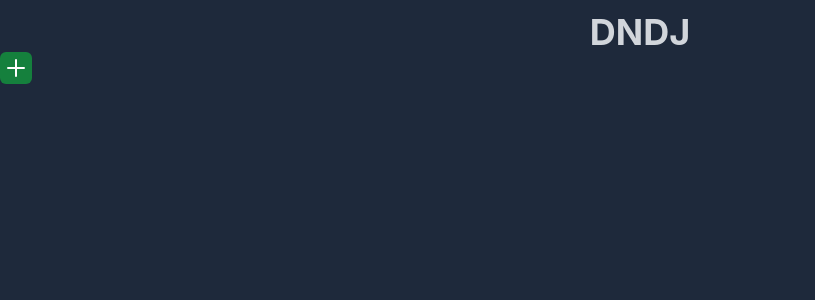
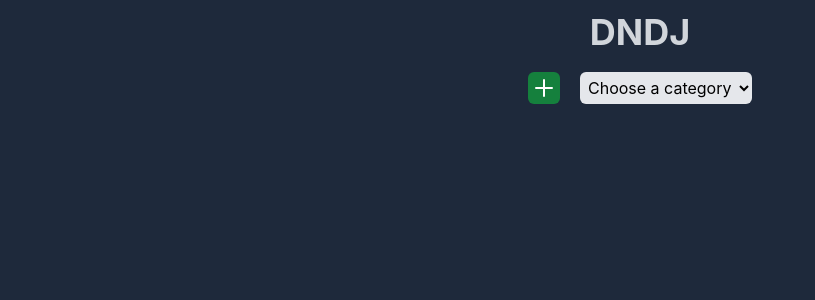
Before and after one commit to mackhack321/dndj, a React (Create React App) app: page / in a window 1280 px wide. Shown: the top 300 px of the page, without its empty margins (0-815 px from the left). Built offline with nearby package versions, Linux system fonts and the light colour scheme.

Commit message:
add category filtering

```diff
--- a/src/App.js
+++ b/src/App.js
@@ -7,6 +7,7 @@ import NewTrack from "./components/NewTrack";
 function App() {
   const [tracks, setTracks] = useState([]);
   const [showNewTrack, setShowNewTrack] = useState(false);
+  const [selectedCategory, setSelectedCategory] = useState("default");
 
   function updateTracks() {
     let tracks = JSON.parse(localStorage.getItem("tracks"));
@@ -19,7 +20,9 @@ function App() {
   }
 
   function addTrack(title, link, category) {
-    let tracks = JSON.parse(localStorage.getItem("tracks"));
+    if (title === "" || link === "" || category === "") {
+      setShowNewTrack(false);
+    } else {
       tracks.push({
         title: title,
         link: link,
@@ -27,10 +30,11 @@ function App() {
       });
       localStorage.setItem("tracks", JSON.stringify(tracks));
       updateTracks();
+      setShowNewTrack(false);
+    }
   }
 
   function deleteTrack(title, link, category) {
-    let tracks = JSON.parse(localStorage.getItem("tracks"));
     tracks.forEach((track, index) => {
       if (
         track.title === title &&
@@ -44,6 +48,16 @@ function App() {
     updateTracks();
   }
 
+  function getCategories() {
+    let categories = [];
+    tracks.forEach((track) => {
+      if (!categories.includes(track.category)) {
+        categories.push(track.category);
+      }
+    });
+    return categories;
+  }
+
   useEffect(() => {
     updateTracks();
   }, []);
@@ -53,7 +67,7 @@ function App() {
       <h1 className="text-center text-4xl font-bold pt-3 text-gray-300">
         DNDJ
       </h1>
-      <div>
+      <div className="flex space-x-5 justify-center pt-5">
         <button
           className="bg-green-700 p-1 rounded-md"
           onClick={() => setShowNewTrack(true)}
@@ -73,11 +87,32 @@ function App() {
             />
           </svg>
         </button>
+        <select
+          name="category"
+          id="category"
+          className="rounded-md p-1 bg-gray-200"
+          onChange={(e) => setSelectedCategory(e.target.value)}
+        >
+          <option value="default">Choose a category</option>
+          {getCategories().map((category) => {
+            return (
+              <option value={category} key={category}>
+                {category}
+              </option>
+            );
+          })}
+        </select>
       </div>
-      {showNewTrack && <NewTrack handler={addTrack} />}
-      <div className="mt-10 grid grid-cols-5 gap-3 justify-items-center">
+      {showNewTrack && (
+        <div className="flex mt-5 justify-center">
+          <NewTrack handler={addTrack} />
+        </div>
+      )}
+      <div className="mt-10 grid grid-cols-4 auto-cols-auto justify-items-center">
         {tracks.map((track, index) => {
           return (
+            (track.category === selectedCategory ||
+              selectedCategory === "default") && (
               <div key={index}>
                 <Track
                   title={track.title}
@@ -86,6 +121,7 @@ function App() {
                   handler={deleteTrack}
                 />
               </div>
+            )
           );
         })}
       </div>
```
Lines whose indentation alone changed are shown as unchanged.
